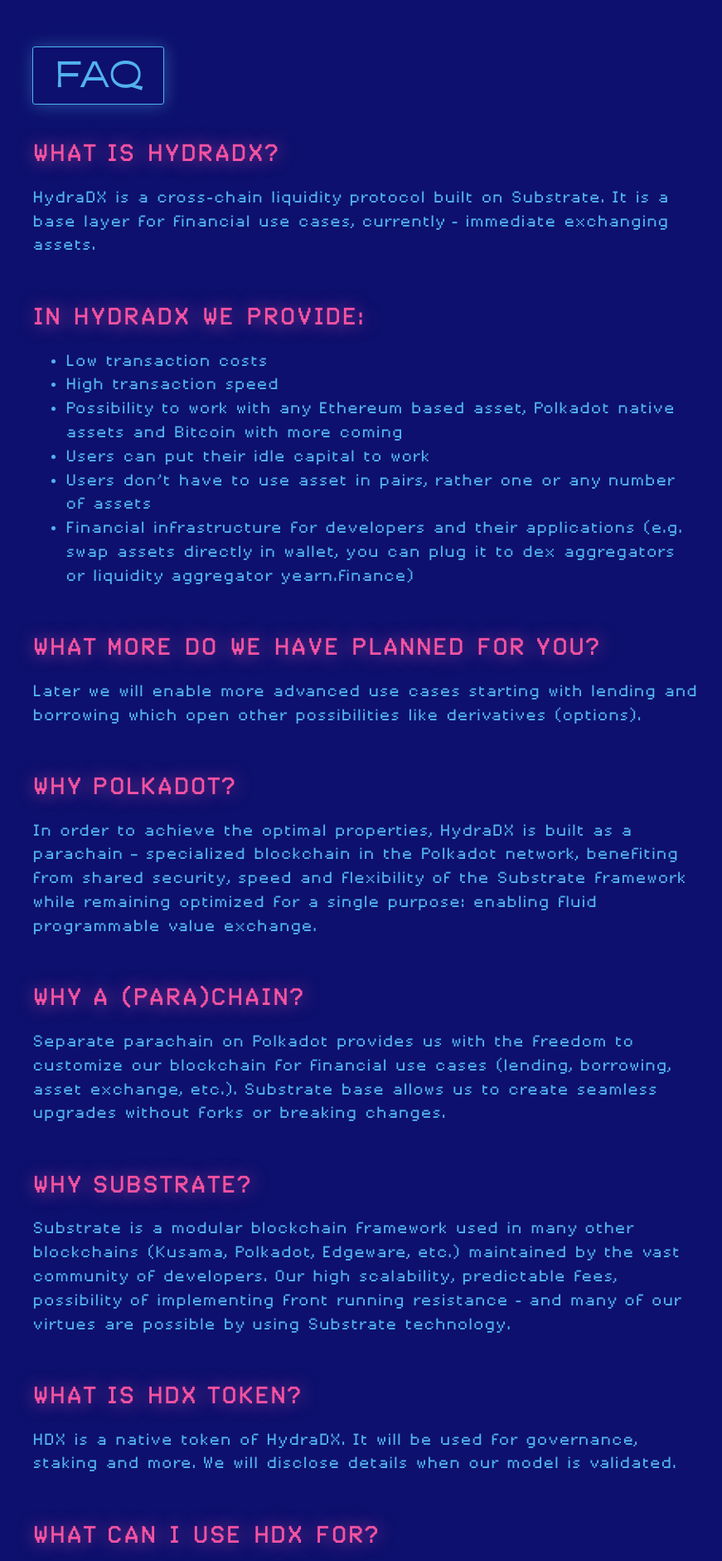
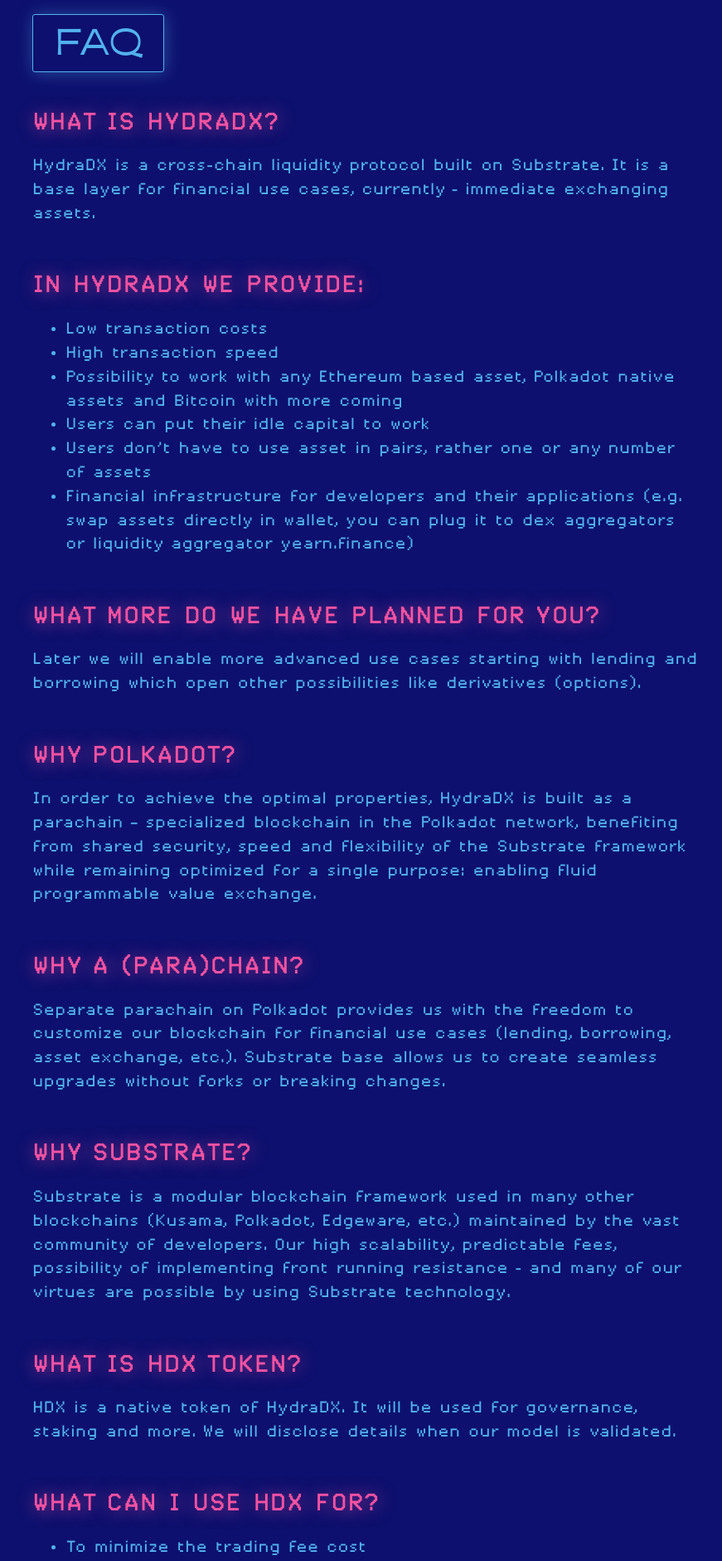
Before and after one commit to galacticcouncil/HydraDX-web-old, a Jekyll site: the page built from faq.markdown, in a window 1280 px wide. Shown: the top 1881 px of the page at 83% size, without its empty margins (198-1069 px from the left). Built offline with Jekyll 4.4.1, drawn with Linux system fonts in a browser that asks for light colours; our own code applies the rules of GitHub Pages for plain Markdown files.

Commit message:
style fixes

```diff
--- a/css/main.scss
+++ b/css/main.scss
@@ -5,7 +5,6 @@ html {
   background: #0d106e;
   color: #52b2ed;
   line-height: 1.5em;
-  -webkit-font-smoothing: antialiased;
   font-size: 1.2em;
   font-family: "Pexico-micro";
   font-style: normal;
@@ -13,7 +12,7 @@ html {
   text-rendering: optimizeSpeed;
   -webkit-font-smoothing: antialiased;
   -moz-osx-font-smoothing: grayscale;
-  cursor: crosshair !important;
+  cursor: crosshair;
 }
 
 body {
@@ -45,7 +44,8 @@ h6 {
 }
 
 .info {
-  margin: 4em auto;
+  margin: auto;
+  padding: 2em;
   max-width: 60ch;
 }
 
@@ -62,7 +62,6 @@ a {
   background-color: #0d106e;
   border: 2px outset #52b2ed;
   text-decoration: none;
-  white-space: unset;
   padding: 0.3em;
   margin: 0.3em;
   vertical-align: middle;
@@ -176,22 +175,19 @@ img {
   font-family: "Moche-regular";
   font-style: normal;
   font-weight: normal;
-  src: local("Moche-regular"), local("Moche-regular"),
-    url(../assets/Moche-Regular.ttf) format("truetype");
+  src: local("Moche-regular"), local("Moche-regular"), url(../assets/Moche-Regular.ttf) format("truetype");
 }
 @font-face {
   font-family: "Pexico-regular";
   font-style: normal;
   font-weight: normal;
-  src: local("Pexico-regular"), local("Pexico-regular"),
-    url(../assets/Urtd-Pexico-Regular.ttf) format("truetype");
+  src: local("Pexico-regular"), local("Pexico-regular"), url(../assets/Urtd-Pexico-Regular.ttf) format("truetype");
 }
 @font-face {
   font-family: "Pexico-micro";
   font-style: normal;
   font-weight: normal;
-  src: local("Pexico-micro"), local("Pexico-micro"),
-    url(../assets/Urtd-PexicoMicro-Regular.ttf) format("truetype");
+  src: local("Pexico-micro"), local("Pexico-micro"), url(../assets/Urtd-PexicoMicro-Regular.ttf) format("truetype");
 }
 
 .header {
@@ -207,8 +203,8 @@ img {
 
 .logo {
   margin: auto;
-  width: 35%;
-  min-width: 402px;
+  width: 35vw;
+  min-width: 444px;
   background-color: #0d106e;
 }
 
@@ -371,4 +367,8 @@ img {
   .box {
     flex-basis: 80%;
   }
+  .logo {
+    min-width: 200px;
+    width: 90vw;
+  }
 }
```
